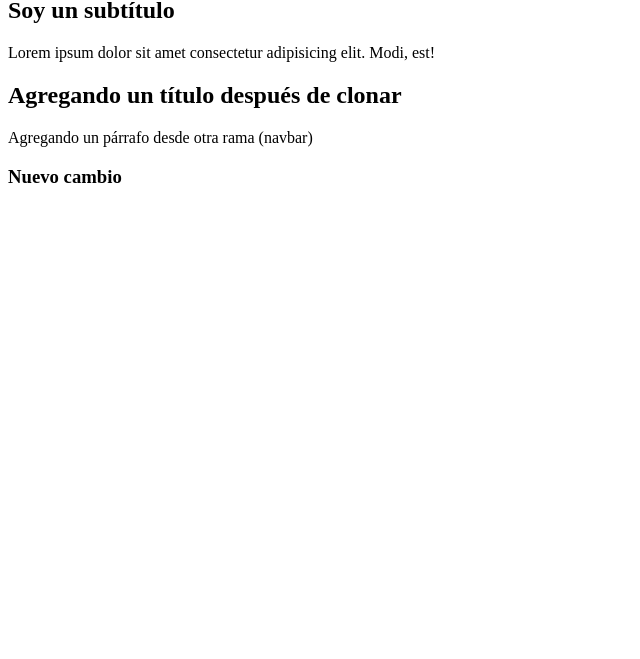
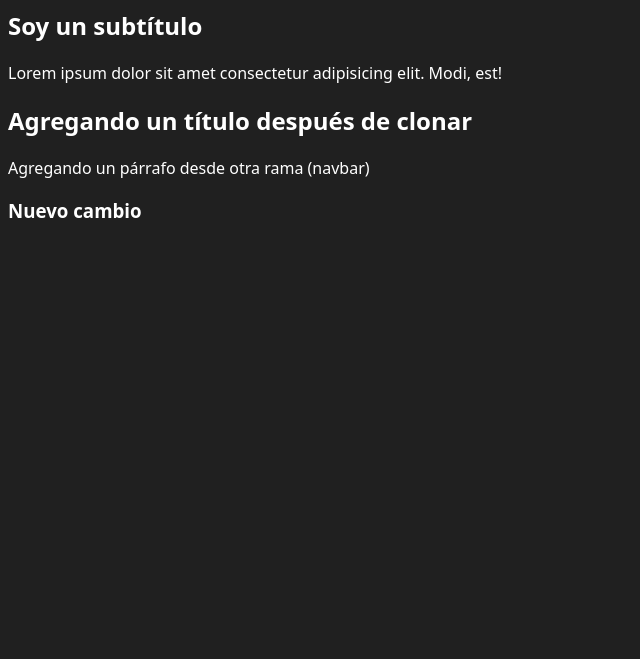
Before and after one commit to CamiSol00/prueba-git, a plain HTML site: page index.html in a window 1280 px wide. Shown: the part 141-800 px from the top of the page, without its empty margins (0-640 px from the left). Drawn offline with Linux system fonts and the light colour scheme.

Commit message:
add styles

```diff
--- a/index.html
+++ b/index.html
@@ -4,6 +4,7 @@
     <meta charset="UTF-8" />
     <meta name="viewport" content="width=device-width, initial-scale=1.0" />
     <title>Git</title>
+    <link rel="stylesheet" href="./styles.css">
   </head>
   <body>
     <h1>Hola desde main</h1>
--- /dev/null
+++ b/styles.css
@@ -0,0 +1,5 @@
+body {
+    background: #202020;
+    color: #fff;
+    font-family:system-ui, -apple-system, BlinkMacSystemFont, 'Segoe UI', Roboto, Oxygen, Ubuntu, Cantarell, 'Open Sans', 'Helvetica Neue', sans-serif;
+}
```
